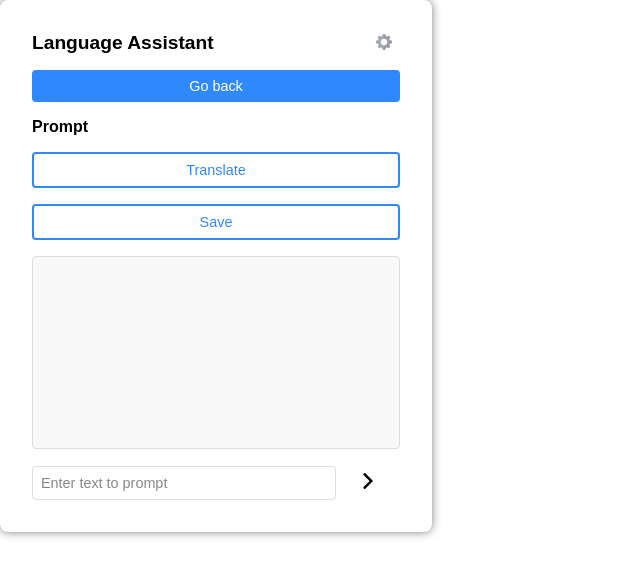
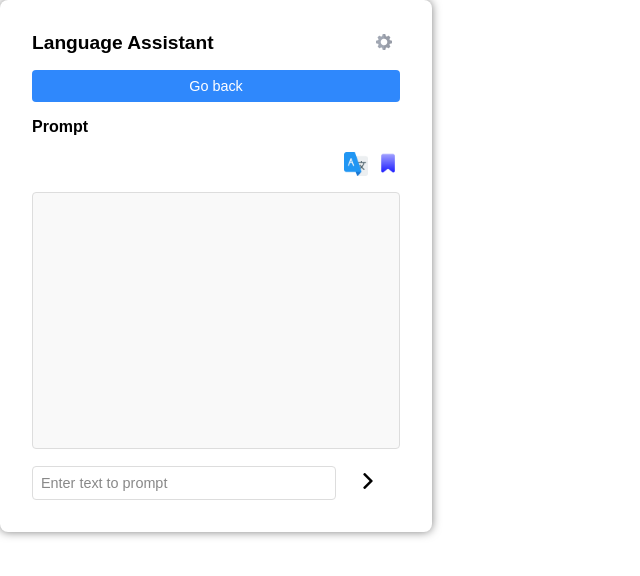
Before and after one commit to JesusRdzT/chrome-ai-challenge, a website built with webpack: page src/popup/prompt.html in a window 1280 px wide. Shown: the whole page, without its empty margins (0-640 px from the left). Built offline with nearby package versions, Linux system fonts and the light colour scheme.

Commit message:
Style - Icons in prompts

```diff
--- a/src/popup/css/prompt.css
+++ b/src/popup/css/prompt.css
@@ -53,3 +53,57 @@ main {
 #prompt-input-form button:hover {
     transform: scale(1.25);
 }
+
+/* Icons */
+.icons-container {
+    display: flex;
+    flex-direction: row;
+    align-items: center;
+    justify-content: right;
+    margin-right: 2rem;
+    gap: 0.5rem;
+}
+
+.translate-icon, .bookmark-icon {
+    width: 1.5rem;
+    height: 1.5rem;
+}
+
+.icons-container button {
+    all: unset;
+    cursor: pointer;
+    display: flex;
+    justify-content: center;
+    align-items: center;
+    position: relative;
+    transition: transform 0.3s ease;
+}
+
+.icons-container button:hover {
+    transform: scale(1.1);
+}
+
+/* Tooltip styling */
+.icons-container button::after {
+    content: attr(data-tooltip);
+    position: absolute;
+    bottom: -1.75rem;
+    left: 50%;
+    transform: translateX(-50%);
+    background-color: #333;
+    color: #fff;
+    padding: 0.25rem 0.5rem;
+    font-size: 0.8rem;
+    border-radius: 0.25rem;
+    opacity: 0;
+    visibility: hidden;
+    white-space: nowrap;
+    transition: opacity 0.3s ease, visibility 0.3s ease;
+    z-index: 10;
+}
+
+
+.icons-container button:hover::after {
+    opacity: 1;
+    visibility: visible;
+}
--- a/src/popup/prompt.html
+++ b/src/popup/prompt.html
@@ -17,8 +17,14 @@
     <section class="section-container">
       <a href="main.html" class="section-link">Go back</a>
       <h2 class="section-title">Prompt</h2>
-      <button class="section-button">Translate</button>
-      <button class="section-button">Save</button>
+      <div class="icons-container">
+        <button data-tooltip="Translate">
+          <img src="icons/translate.png" alt="Translate" class="translate-icon">
+        </button>
+        <button data-tooltip="Save">
+          <img src="icons/bookmark.png" alt="Save" class="bookmark-icon">
+        </button>
+      </div>
     </section>
 
     <main class="main-container">
```
Also changed, not shown: src/popup/icons/bookmark.png (added), src/popup/icons/translate.png (added).
